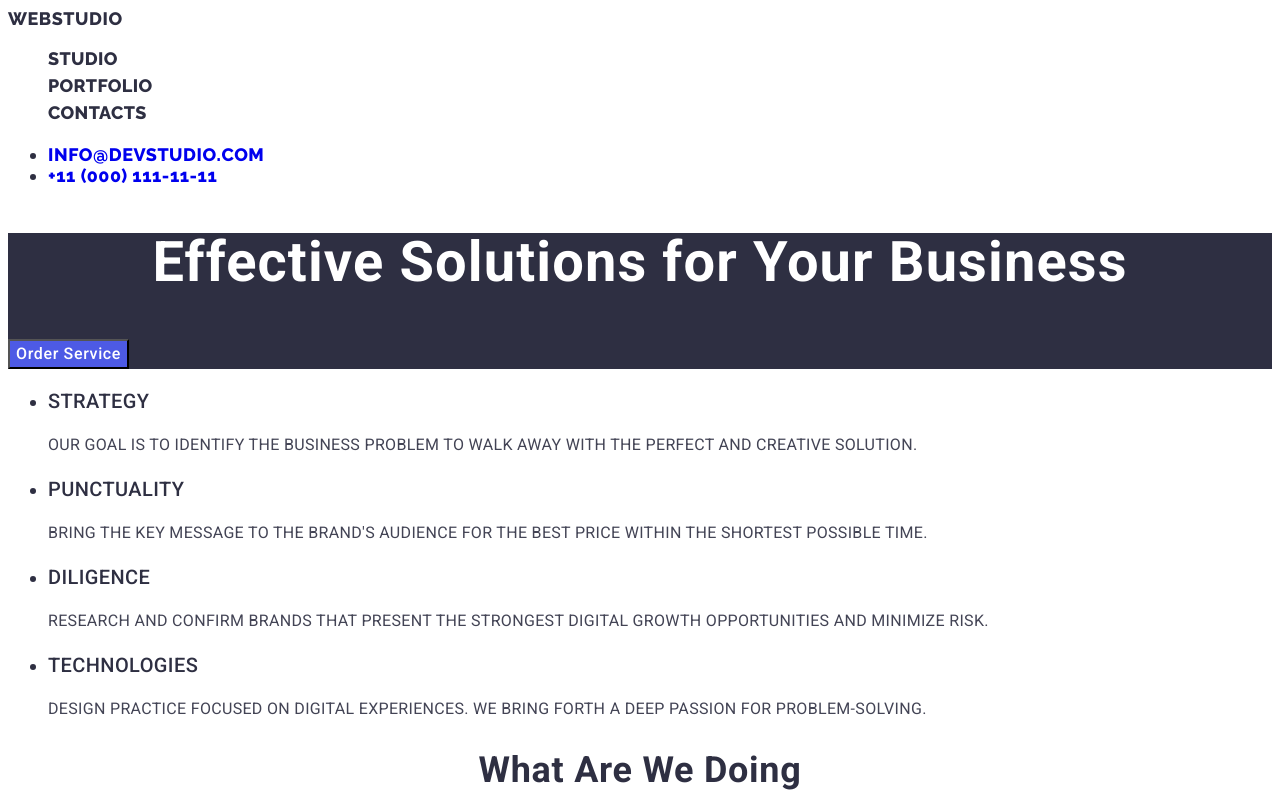
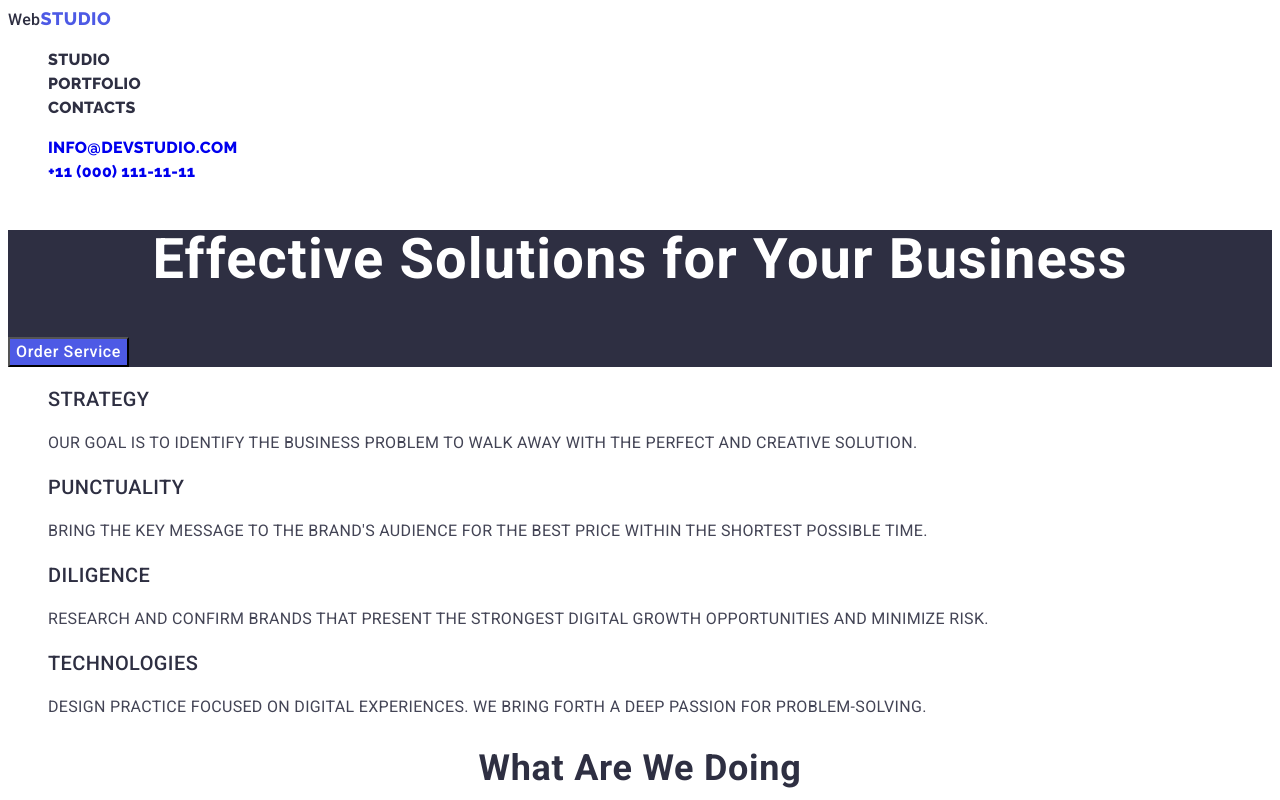
Before and after one commit to leieasss/goit-markup-hw-02, a plain HTML site: page index.html in a window 1280 px wide. Shown: the top 800 px of the page. Drawn offline with Linux system fonts and the light colour scheme.

Commit message:
update45

```diff
--- a/css/style.css
+++ b/css/style.css
@@ -25,15 +25,15 @@ a {
 .link   {
     text-decoration: none;
 }
-.link {
+.list {
     font-family: "Raleway", sans-serif;
 font-style: normal;
 font-weight: 800;
-font-size: 18px;
-line-height: 1.17;
-letter-spacing: 0.03em ;
+font-size: 16px;
+line-height: 1.5;
+letter-spacing: 0.02em ;
     text-transform: uppercase;
-color: #4D5AE5;
+color: #434455;
 }
 .logo-header {
     font-family: "Raleway", sans-serif;
@@ -43,21 +43,21 @@ font-size: 18px;
 line-height: 1.17;
 letter-spacing: 0.03em;
     text-transform: uppercase;
-color: #2e2f42;
+color: #4d5ae5;
 
 }
 
-.menu-link,
-.link-menu {
+.link{
     line-height: 1.5;
     font-weight: 500;
     letter-spacing: 0.02em;
     color: #2e2f42;
+    font-size: 16px
 }
 
 
-.link-menu:hover,
-.link-menu:focus   {
+.contact:hover,
+.contact:focus   {
     color: #404BBF;
 }
 .contacts {
@@ -217,7 +217,7 @@ color: #F4F4FD;
 
 
 
-.body-prtf{
+.body{
 font-family: "Roboto", sans-serif;
 color:  #434455
 }
--- a/index.html
+++ b/index.html
@@ -17,13 +17,13 @@
         <nav>
             <a class="link" href="./index.html">Web<span class="logo-header">Studio</span></a>
             <ul  class="menu  list">
-                <li class="menu-link"><a class="link-menu link" href="./index.html">Studio</a></li>
-                <li class="menu-link"><a class="link-menu link" href="./portfolio.html">Portfolio</a></li>
-                <li class="menu-link"><a class="link-menu link" href="">Contacts</a></li>
+                <li class="list"><a class="link" href="./index.html">Studio</a></li>
+                <li class="list"><a class="link" href="./portfolio.html">Portfolio</a></li>
+                <li class="list"><a class="link" href="">Contacts</a></li>
               </ul>
         </nav>
         <address class="heder-address">
-            <ul class="link">
+            <ul class="list">
                 <li><a class="contact" href="mailto:info@devstudio.com">info@devstudio.com</a></li>
                 <li><a class="contact" href="tel:+110001111111">+11 (000) 111-11-11</a></li>
             </ul>
@@ -42,7 +42,7 @@
 
         <section>
             <h2 hidden>content</h2>
-            <ul class="link">
+            <ul class="list">
                 <li>
             <h3 class="hero-h">Strategy</h3>
             <p class="hero-text">
```
Also changed, not shown: portfolio.html (+1 -1 lines).
